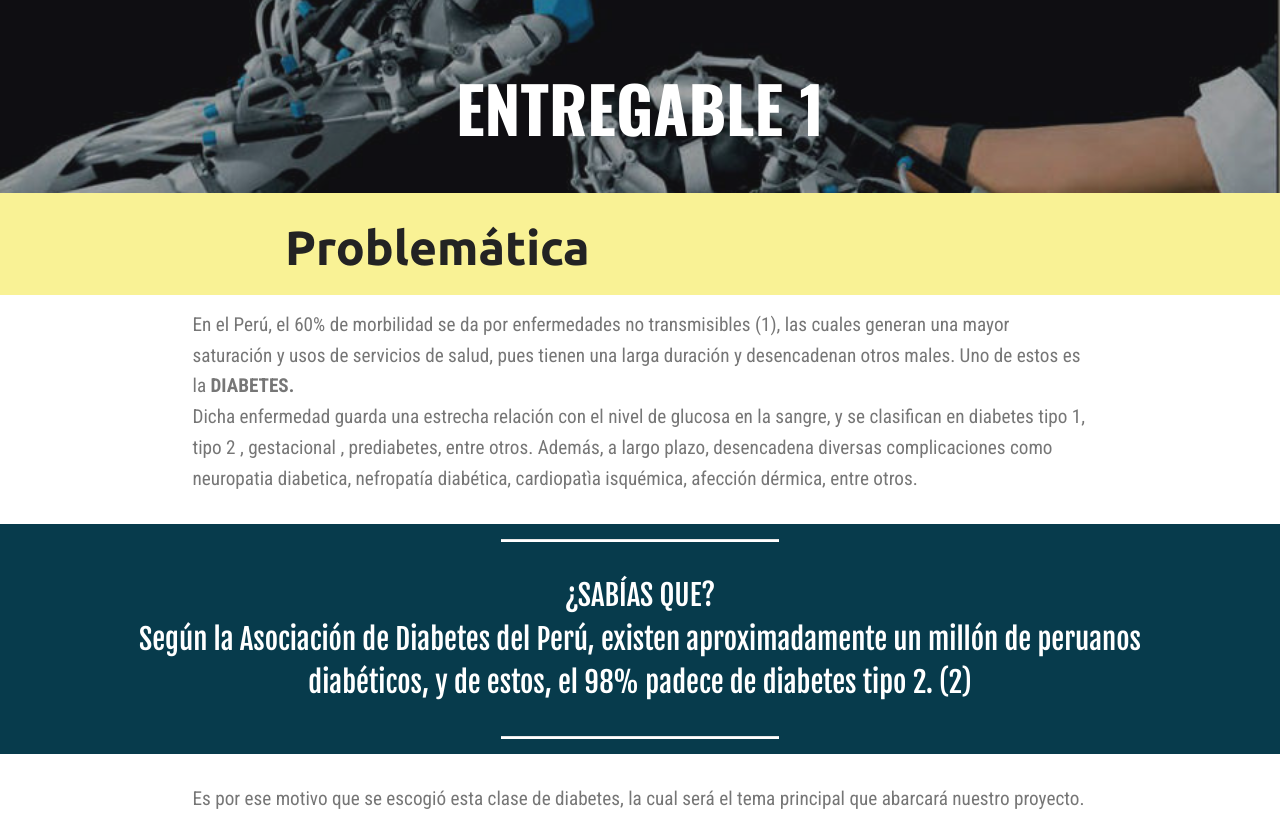
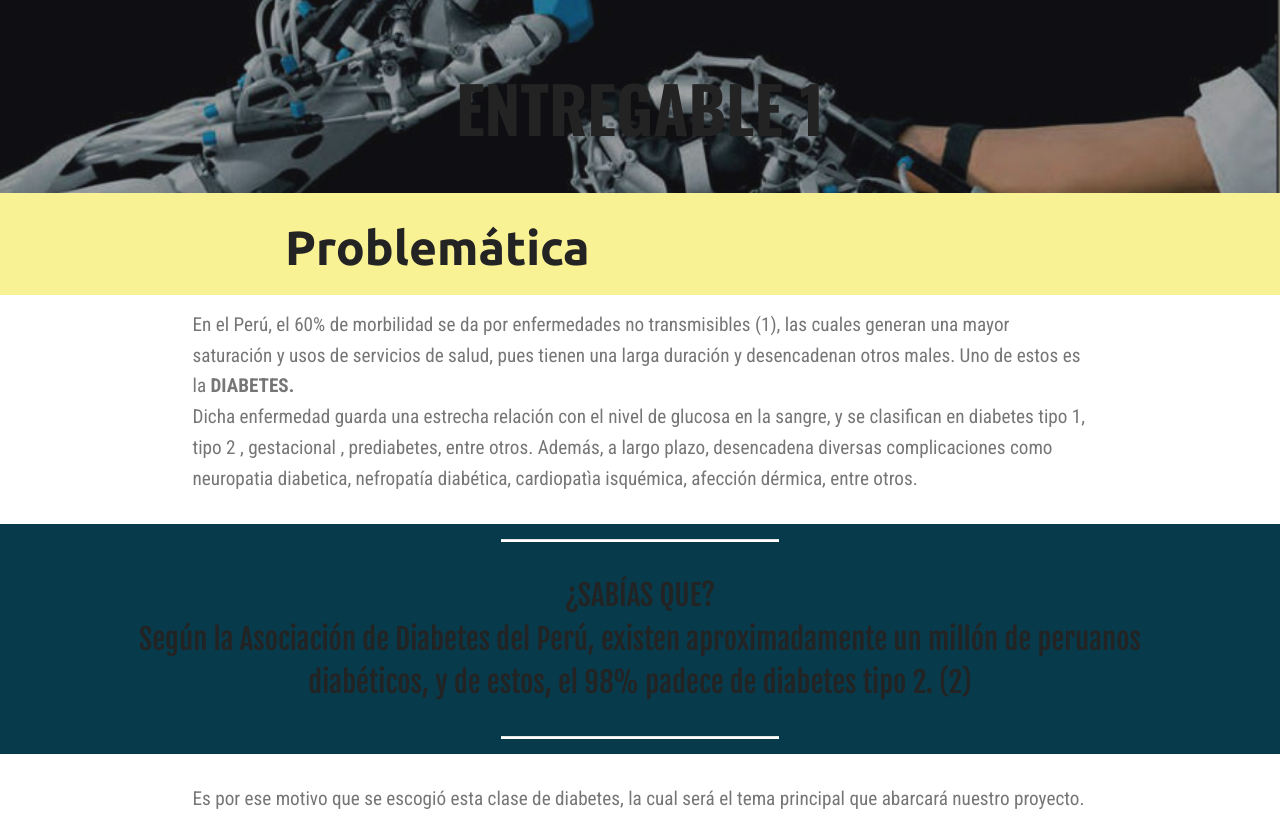
Before and after one commit to equipo04/proc-inn, a plain HTML site: page index.html in a window 1280 px wide. Shown: the top 818 px of the page. Drawn offline with nearby package versions, Linux system fonts and the light colour scheme; files whose address does not match are found by name.

Commit message:
create github pages

```diff
--- a/assets/mobirise/css/mbr-additional.css
+++ b/assets/mobirise/css/mbr-additional.css
@@ -720,7 +720,7 @@ section.lazy-placeholder:after {
 }
 .cid-rFMmXWTvSe H2 {
   text-align: center;
-  color: #ffffff;
+  color: #232323;
 }
 .cid-rFMmYVarDZ {
   padding-top: 30px;
@@ -756,7 +756,7 @@ section.lazy-placeholder:after {
 }
 .cid-rFMwuGpV91 .section-text {
   padding: 2rem 0;
-  color: #ffffff;
+  color: #232323;
 }
 .cid-rFMwuGpV91 .inner-container {
   margin: 0 auto;
--- a/index.html
+++ b/index.html
@@ -42,7 +42,7 @@
     </div>
 </section>
 
-<section class="engine"><a href="https://mobirise.info/t">free amp template</a></section><section class="mbr-section content4 cid-rFMmYVarDZ" id="content4-1">
+<section class="engine"><a href="https://mobirise.info/y">html website templates</a></section><section class="mbr-section content4 cid-rFMmYVarDZ" id="content4-1">
 
 
 
```
Also changed, not shown: 1 other file.
